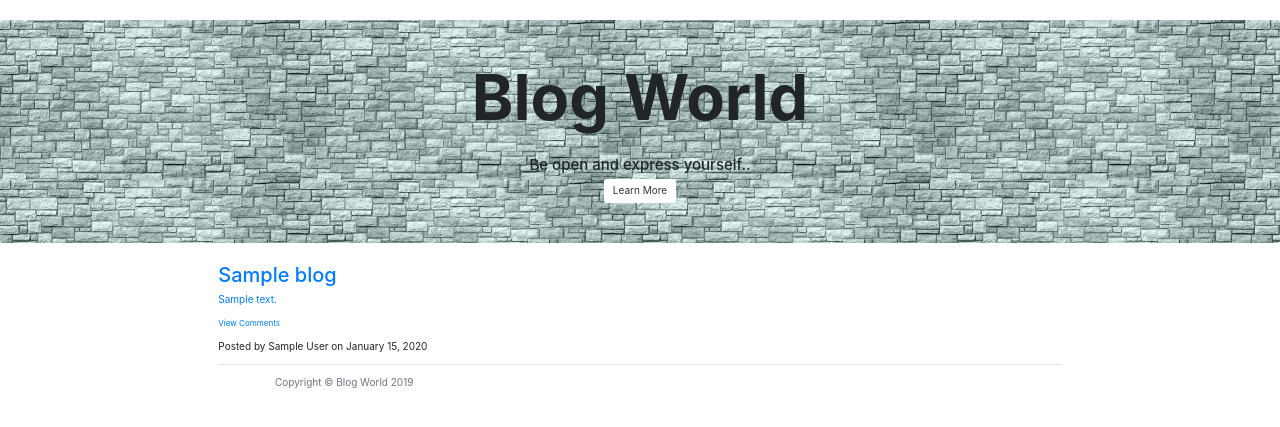
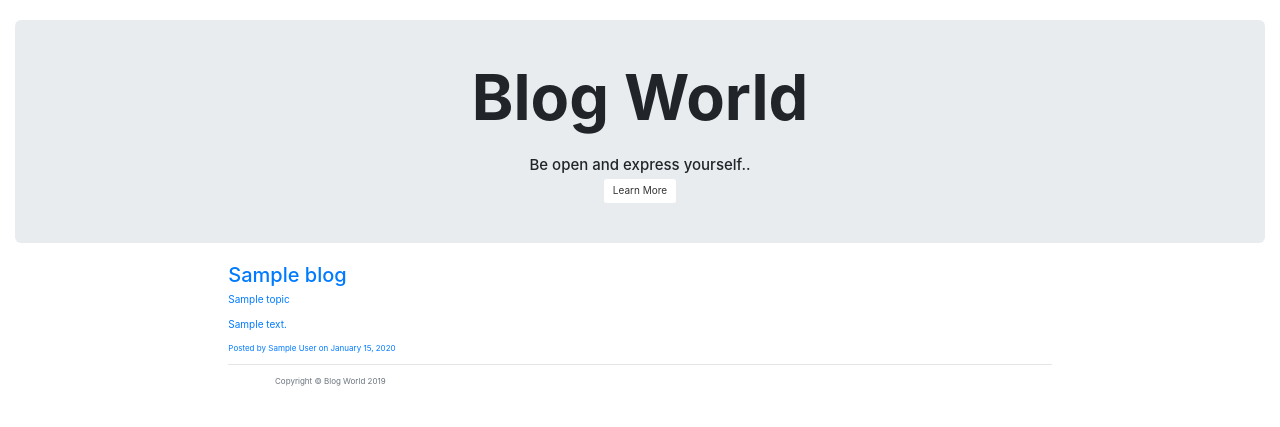
Before and after one commit to oodennis20/Blogs, a Flask app: template app/templates/index.html in a window 1280 px wide. Shown: the part 62-489 px from the top of the page. Run offline with Flask 2, Linux system fonts and the light colour scheme; the template is opened without the code that fills it: most values are stand-ins (such as "Sample title", 1, 10 or a date in 2020); data that the repository does not hold is empty; some libraries are stand-ins or nearby versions.

```diff
--- a/app/templates/index.html
+++ b/app/templates/index.html
@@ -4,9 +4,8 @@
 {% block content %}
 
 <body>
-
-    <div class="jumbotron text-center" id="landing" style="background-image: url('{{ url_for('static', filename='./photos/two.jpeg') }}')">
-
+    <div class="container-fluid">
+        <div class="jumbotron text-center"  id="landing">
             <h1>
                 <strong>Blog World</strong>
             </h1><br>
@@ -14,24 +13,23 @@
                 <h4>Be open and express yourself..</h4>
             </small>
             <button type="button" class="btn btn-default">Learn More</button>
-
-    </div>
+        </div>
 
     <div class="row">
         <div class="col-lg-8 col-md-10 mx-auto">
             {% for blog in blogs %}
             <div class="preview">
-                    <a href="blog/{{ blog.id }}">
+                <a href="blog/new{{ blog.id }}">
                 <h2 class="title">{{ blog.title }}</h2>
+                <p>{{ blog.topic }}</p>
                 <p>{{ blog.content}}</p>
-                <small><p><a href="blog/new/{{ blog.id }}">View Comments</p></a></small>
-                <p>Posted by {{blog.author }} on {{ blog.date.strftime('%B %d, %Y') }}</p>
+               <small><p>Posted by {{blog.author }} on {{ blog.date.strftime('%B %d, %Y') }}</p>
             </div>
             {% endfor %}
             <hr>
         </div>
     </div>
-
+    </div>
 
 
     <!-- Footer -->
@@ -39,7 +37,7 @@
         <div class="container">
             <div class="row">
                 <div class="col-lg-8 col-md-10 mx-auto">
-                    <p class="copyright text-muted">Copyright &copy; Blog World 2019</p>
+                    <p class="copyright text-muted">Copyright &copy; Blog World 2019</p></small>
                 </div>
             </div>
         </div>
```
Also changed, not shown: app/main/views.py (+5 -5 lines), app/templates/blogcommentlink.html (+5 -3 lines).
